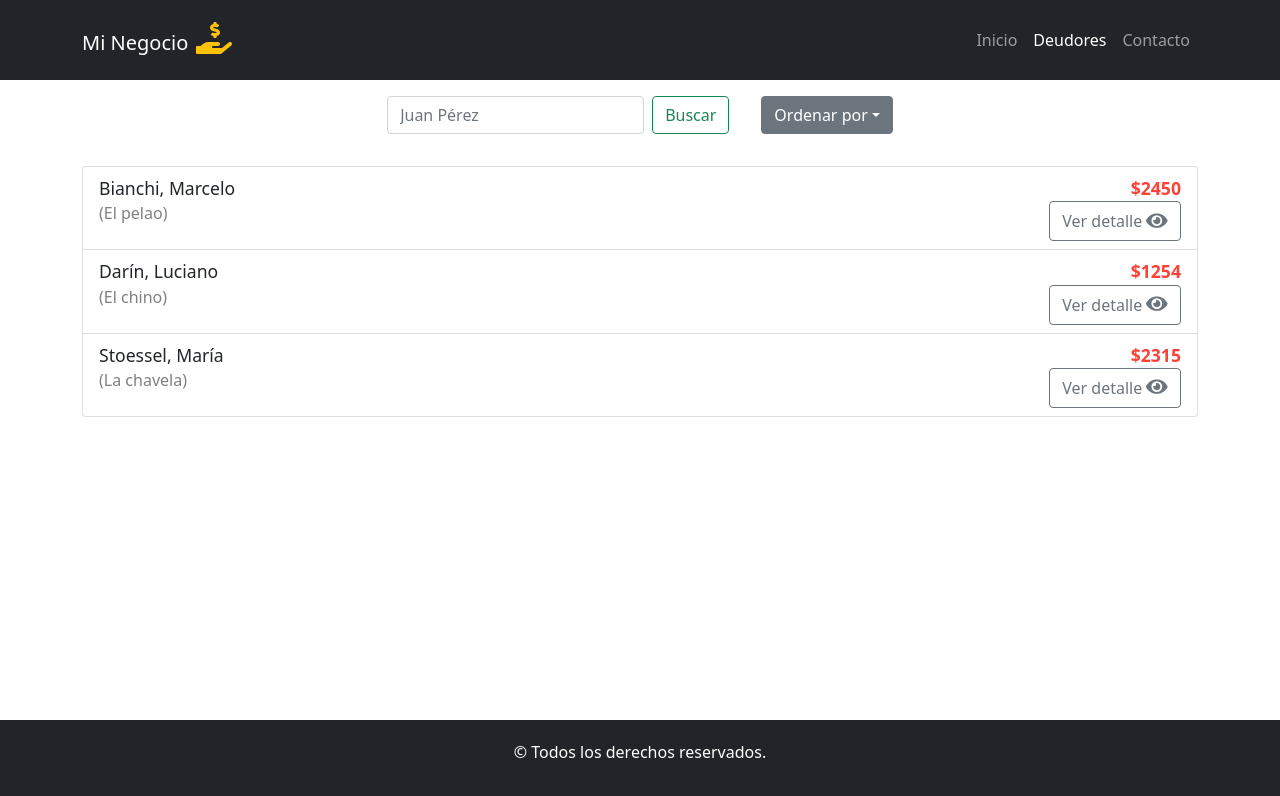
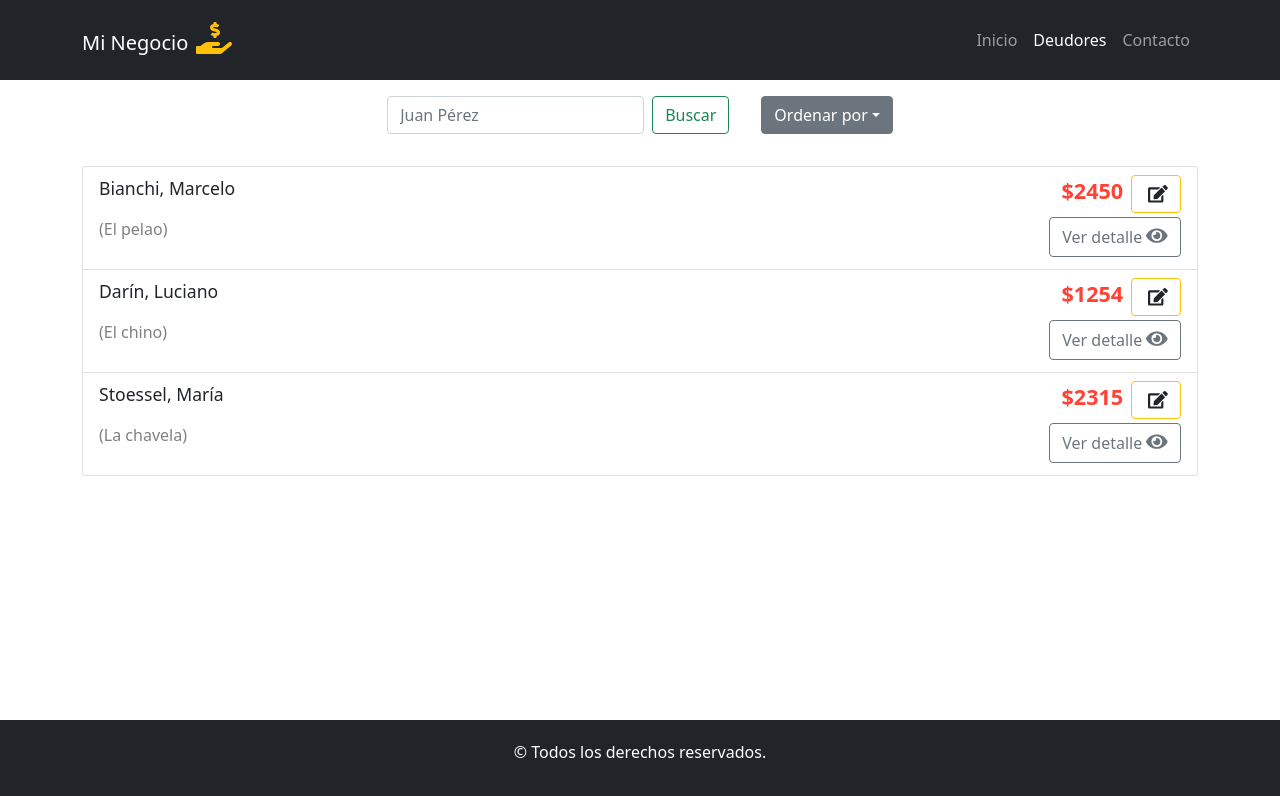
Before and after one commit to marcosihe/react-sdd, a React (Create React App) app: page /deudores in a window 1280 px wide. Shown: the top 796 px of the page. Built offline with nearby package versions, Linux system fonts and the light colour scheme.

Commit message:
Agregar boton de editar deuda

```diff
--- a/src/components/CustomerListItem.jsx
+++ b/src/components/CustomerListItem.jsx
@@ -1,16 +1,27 @@
 import React from "react";
-import { faEye } from "@fortawesome/free-solid-svg-icons";
+import { faEdit, faEye } from "@fortawesome/free-solid-svg-icons";
 import { FontAwesomeIcon } from "@fortawesome/react-fontawesome";
 import { ListGroup, Button } from "react-bootstrap";
 import styles from "./css/CustomerListItem.module.css";
+import { Link } from "react-router-dom";
 
 const CustomerListItem = (props) => {
-  const { customerName, customerLastName, customerNickName, customerDebt } = props;
+  const { customerName, customerLastName, customerNickName, customerDebt, id } =
+    props;
   return (
     <ListGroup.Item className={styles.customerContainer}>
       <div className={styles.customerDataContainer}>
-        <div className={styles.customerName}>{customerLastName}, {customerName}</div>
-        <div className={styles.customerDebt}>${customerDebt}</div>
+        <div className={styles.customerName}>
+          {customerLastName}, {customerName}
+        </div>
+        <div className="d-flex">
+          <div className={styles.customerDebt}>${customerDebt}</div>
+            <Button type="button" variant="outline-warning">
+            <Link to={`/deudores/detalles/editar/${id}`} className={styles.editItemLink}>
+              <FontAwesomeIcon icon={faEdit} className={styles.editIcon}/>
+            </Link>
+            </Button>
+        </div>
       </div>
       <div className={styles.customerDataContainer}>
         <div className={styles.customerNickName}>
--- a/src/components/css/CustomerListItem.module.css
+++ b/src/components/css/CustomerListItem.module.css
@@ -6,10 +6,28 @@
 .customerDataContainer {
     display: flex;
     justify-content: space-between;
+
+    margin-bottom: 0.25rem;
 }
 
 .customerName {
     font-size: 1.1rem;
+}
+
+.editItemLink {
+    text-decoration: none !important;
+}
+
+.editText {
+    font-size: 1.1rem;
+    color: #212529;
+}
+
+.editIcon {
+    font-size: 1.1rem;
+    /* color: #ffc107; */
+    color: #212529;
+    margin-left: 0.25rem;
 }
 
 .customerNickName {
@@ -18,8 +36,9 @@
 
 .customerDebt {
     color: #ff4136;
-    font-size: 1.1rem;
+    font-size: 1.35rem;
     font-weight: bold;
+    margin-right: 0.5rem;
 }
 
 .viewDetailsIcon {
```
